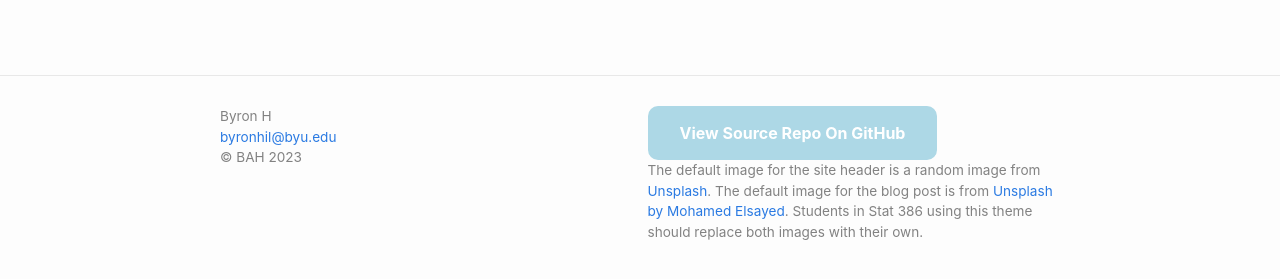
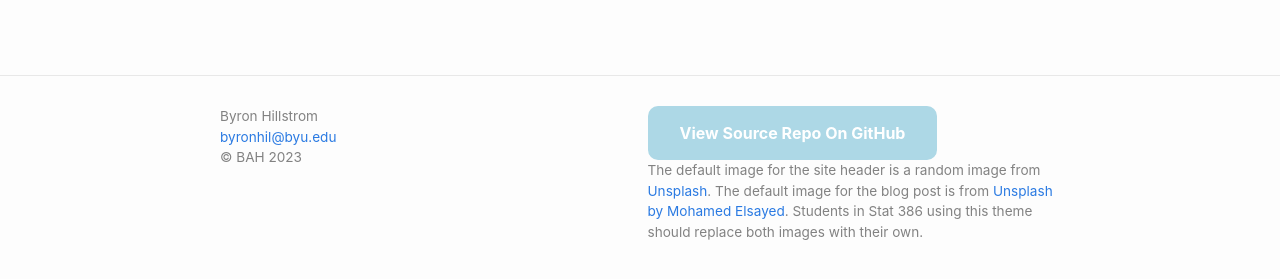
Before and after one commit to byronhillstrom/byronhillstrom.github.io, a Jekyll site: the page built from about.markdown, in a window 1280 px wide. Shown: the part 598-877 px from the top of the page. Built offline with Jekyll 4.4.1, drawn with Linux system fonts in a browser that asks for light colours; part of the change alters nothing that is shown.

Commit message:
Update _config.yml

```diff
--- a/_config.yml
+++ b/_config.yml
@@ -20,11 +20,11 @@
 
 title: "Introduction to Data Ethics"
 email: "byronhil@byu.edu"
-description: "Here we will go over some imprtant points of data ethics"
+description: "Blog for Stat 386"
 baseurl: #"/stat386-blog-theme" # the name of the repository
 url: "https://byronhillstrom.github.io"
 image: https://source.unsplash.com/random
-author: Byron H
+author: Byron Hillstrom
 copyright: BAH
 footer_description: 'The default image for the site header is a random image from
         <a href="https://source.unsplash.com/random" target="_blank"> Unsplash</a>.
```
